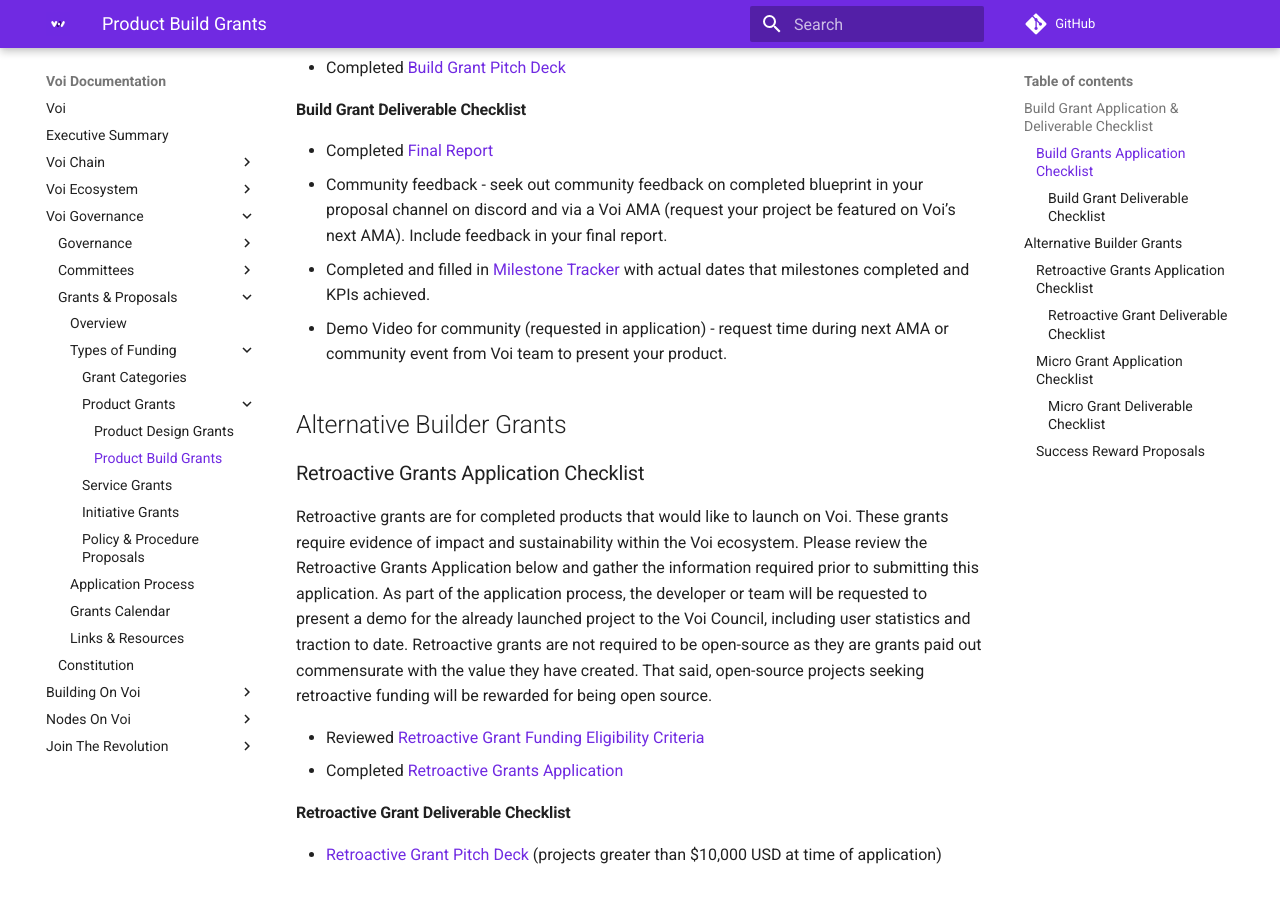
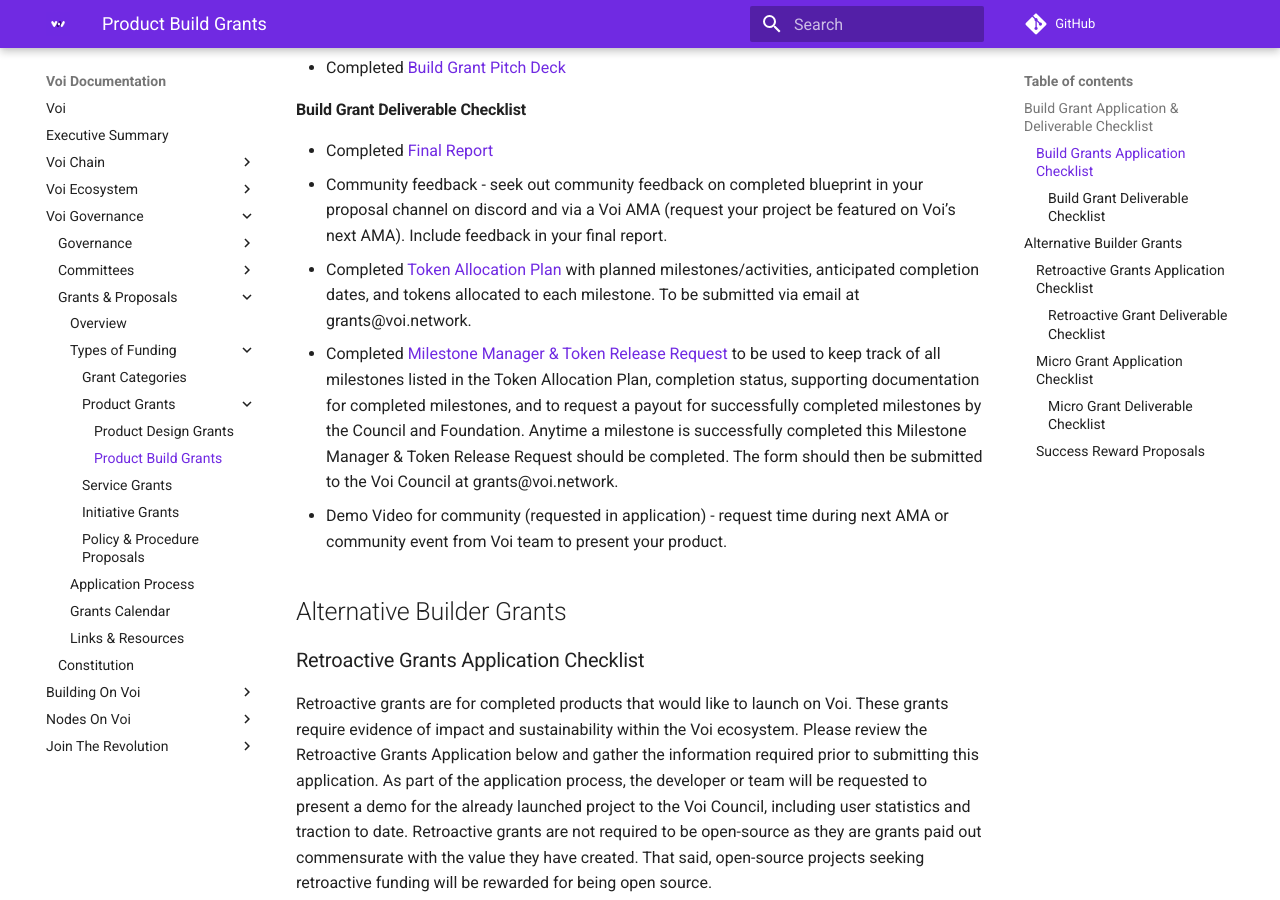
Before and after one commit to VoiNetwork/learn-more, an MkDocs documentation site: the page built from docs/governance/proposals/product-build-grants.md, in a window 1280 px wide and 900 px high, scrolled down 847 px. Built offline with MkDocs 1.6.1 and Material for MkDocs 9.7.7, drawn with Linux system fonts in a browser that asks for light colours; plug-ins that fetch from the network failed and are left out; comment, search, counter and statistics services are not loaded.

Commit message:
Update product-build-grants.md

```diff
--- a/docs/governance/proposals/product-build-grants.md
+++ b/docs/governance/proposals/product-build-grants.md
@@ -17,7 +17,8 @@
 #### Build Grant Deliverable Checklist
 - Completed [Final Report](https://forms.gle/aUN2wajX8qWEqV8n8)
 - Community feedback - seek out community feedback on completed blueprint in your proposal channel on discord and via a Voi AMA (request your project be featured on Voi’s next AMA). Include feedback in your final report.
-- Completed and filled in [Milestone Tracker](https://docs.google.com/document/d/17QS_FfhjEttHnXu2d3DWKk4qoD6irAv0F3sVF17Y6wQ/edit#heading=h.alfnp343pc9r) with actual dates that milestones completed and KPIs achieved.
+- Completed [Token Allocation Plan](https://docs.google.com/document/d/17QS_FfhjEttHnXu2d3DWKk4qoD6irAv0F3sVF17Y6wQ/edit?usp=sharing) with planned milestones/activities, anticipated completion dates, and tokens allocated to each milestone. To be submitted via email at grants@voi.network.
+- Completed [Milestone Manager & Token Release Request](https://docs.google.com/spreadsheets/d/1MF8G4e-szjFhGJP7KFo_K1aLyhwO2dWNHsE70Co1HqU/edit?gid=0#gid=0) to be used to keep track of all milestones listed in the Token Allocation Plan, completion status, supporting documentation for completed milestones, and to request a payout for successfully completed milestones by the Council and Foundation. Anytime a milestone is successfully completed this Milestone Manager & Token Release Request should be completed. The form should then be submitted to the Voi Council at grants@voi.network.
 - Demo Video for community (requested in application) - request time during next AMA or community event from Voi team to present your product.
 
 ## Alternative Builder Grants
```
